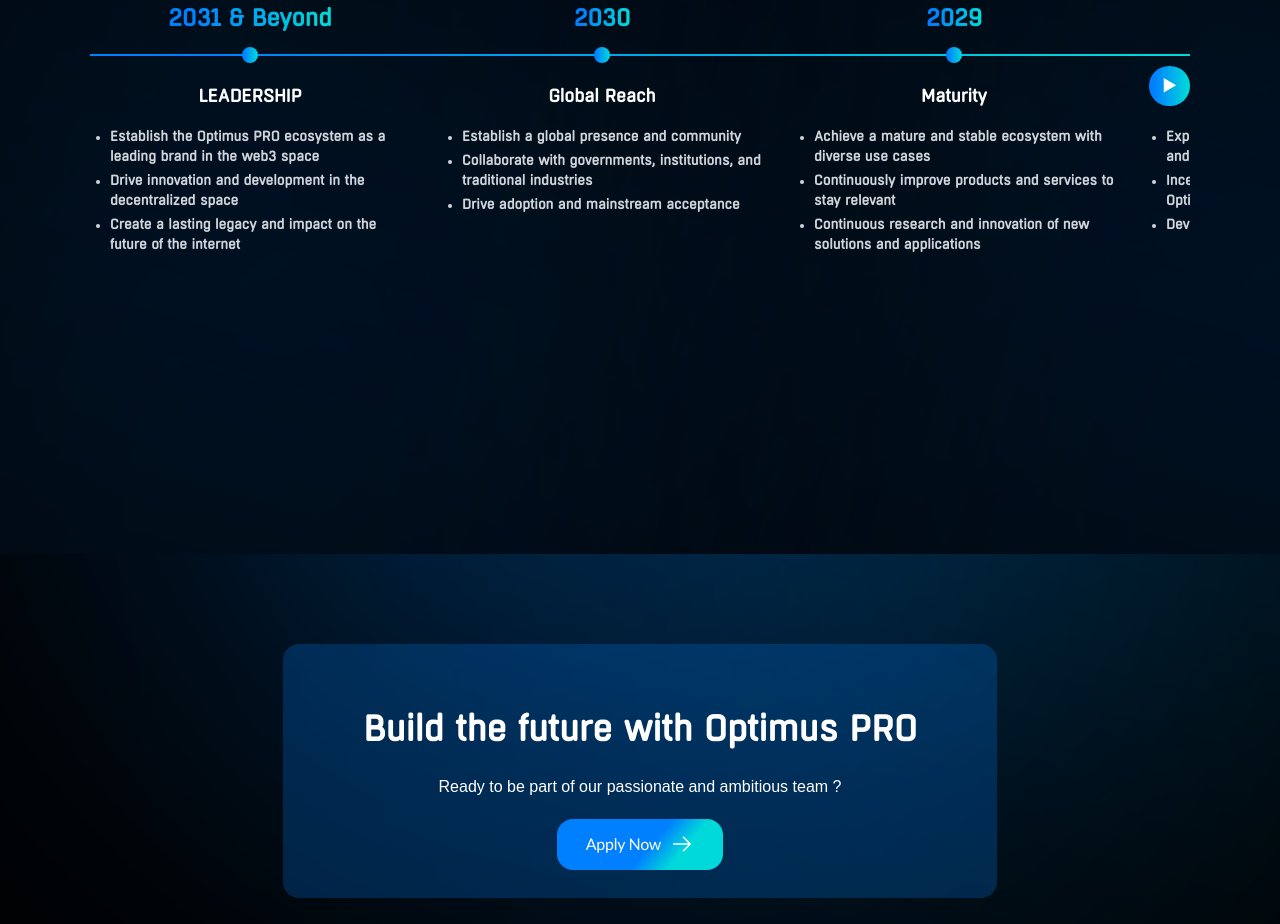
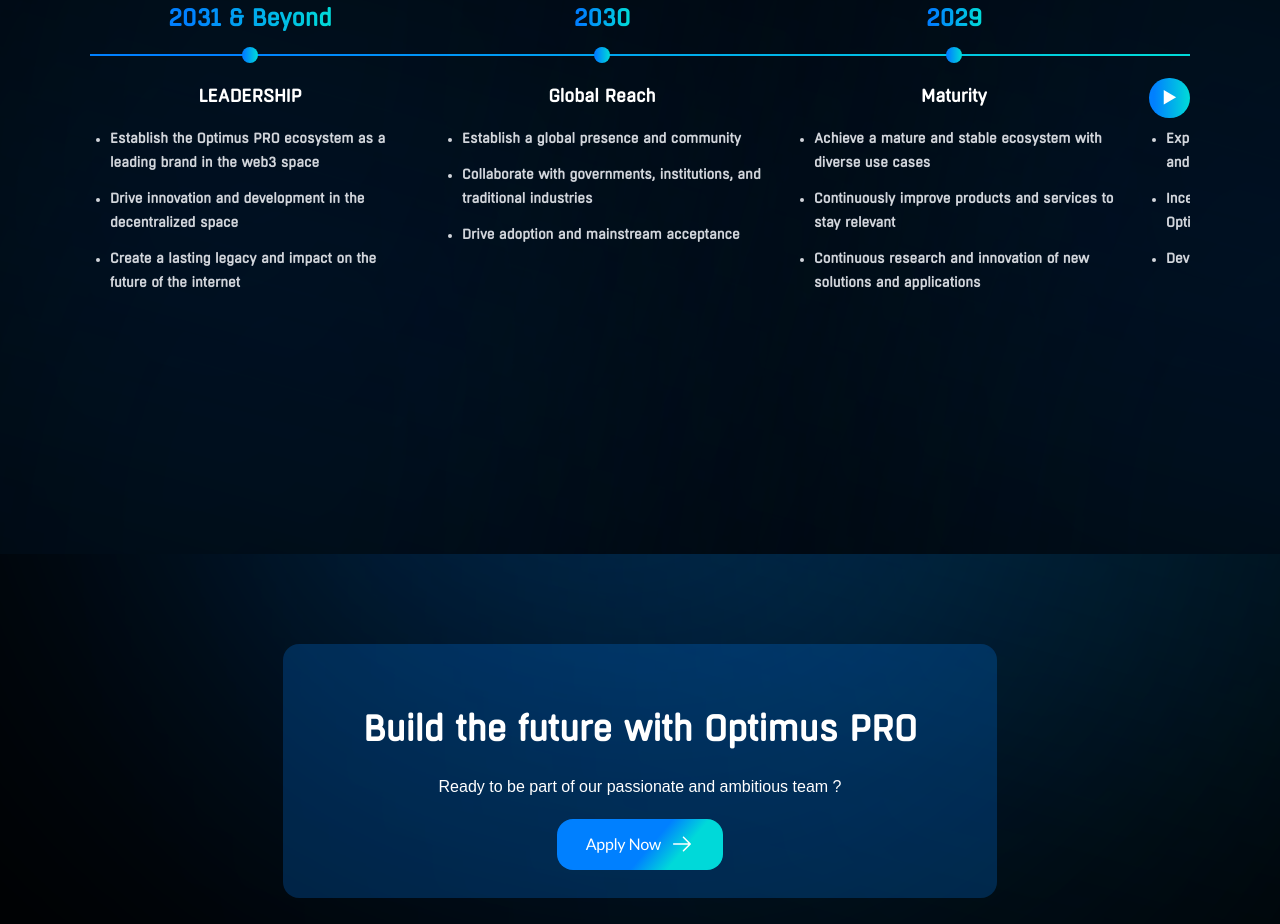
Before and after one commit to sunshine-web-coder/optimus-pro2, a React (Vite) app: page /company in a window 1280 px wide. Shown: the part 3440-4364 px from the top of the page. Built offline with nearby package versions, Linux system fonts and the light colour scheme; a web font is replaced by a local one.

Commit message:
moonshot section updated

```diff
--- a/src/components/Company/Moonshot/Moonshot.jsx
+++ b/src/components/Company/Moonshot/Moonshot.jsx
@@ -78,9 +78,8 @@
                     <div className="flex items-center justify-center">
                       <ul className="list-disc pl-5 text-white flex flex-col gap-1 mt-2">
                         {phase.items.map((item, itemIndex) => (
-                          <li key={itemIndex} className="text-gray-300 gap-2 !text-[14px] boxed_round_fonts">
-                            {/* <FaCircleCheck className="text-xs" /> */}
-                            <span className='leading-[20px]'>{item}</span>
+                          <li key={itemIndex} className="text-gray-300 mb-2 !leading-[24px] !text-[14px] boxed_round_fonts">
+                            {item}
                           </li>
                         ))}
                       </ul>
```
